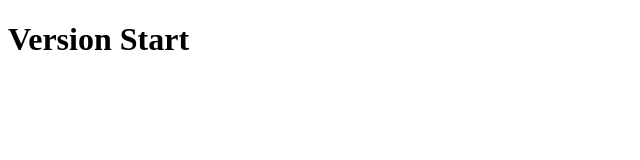
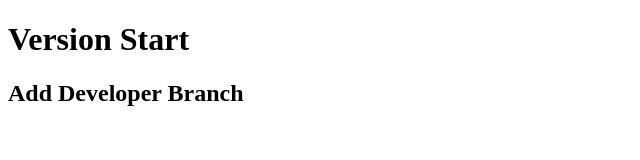
Before and after one commit to nyanlynnhtut/sampler, a plain HTML site: page index.html in a window 1280 px wide. Shown: the whole page, without its empty margins (0-640 px from the left). Drawn offline with Linux system fonts and the light colour scheme.

Commit message:
Make Develop Branch

```diff
--- a/index.html
+++ b/index.html
@@ -6,5 +6,6 @@
 </head>
 <body>
     <h1>Version Start</h1>
+    <h2>Add Developer Branch</h2>
 </body>
 </html>
```
